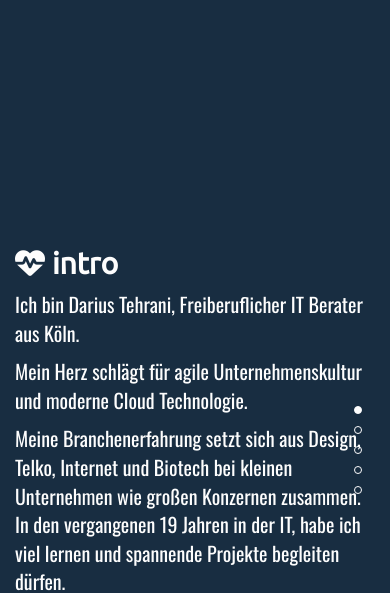
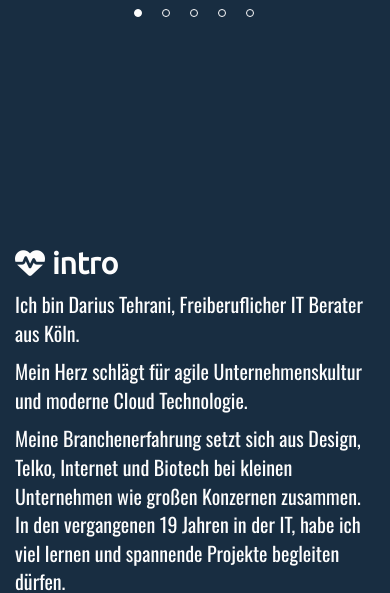
Before and after one commit to datadarius/darius.github.io, a Jekyll site: the page built from index.md, in a window 390 px wide. Shown: the top 593 px of the page. Built offline with Jekyll 4.4.1, drawn with Linux system fonts in a browser that asks for light colours; nearby versions of some CDN libraries.

Commit message:
mobile nav

```diff
--- a/assets/main.scss
+++ b/assets/main.scss
@@ -133,13 +133,22 @@
   color: $text-color;
 }
 
-#pp-nav li{
+#pp-nav{
+  width: 100%;
+  text-align: center;
+  top:0 !important;
+  margin: 0 !important;
+  right: auto !important;
+  li{
 
-  span{
-    border-color: $background-color !important;
-  }
+    display: inline-block !important;
 
-  .active span{
-    background: $background-color !important;
+    span{
+      border-color: $background-color !important;
+    }
+
+    .active span{
+      background: $background-color !important;
+    }
   }
 }
```
